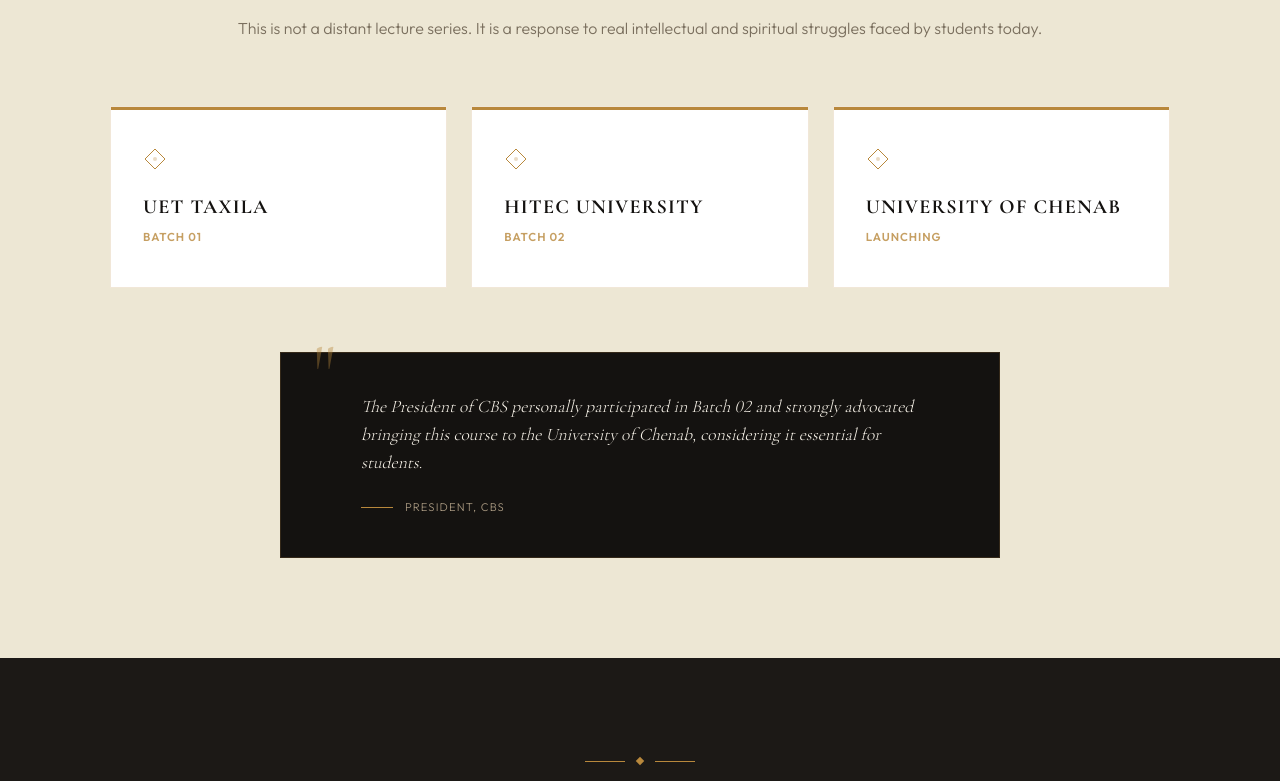
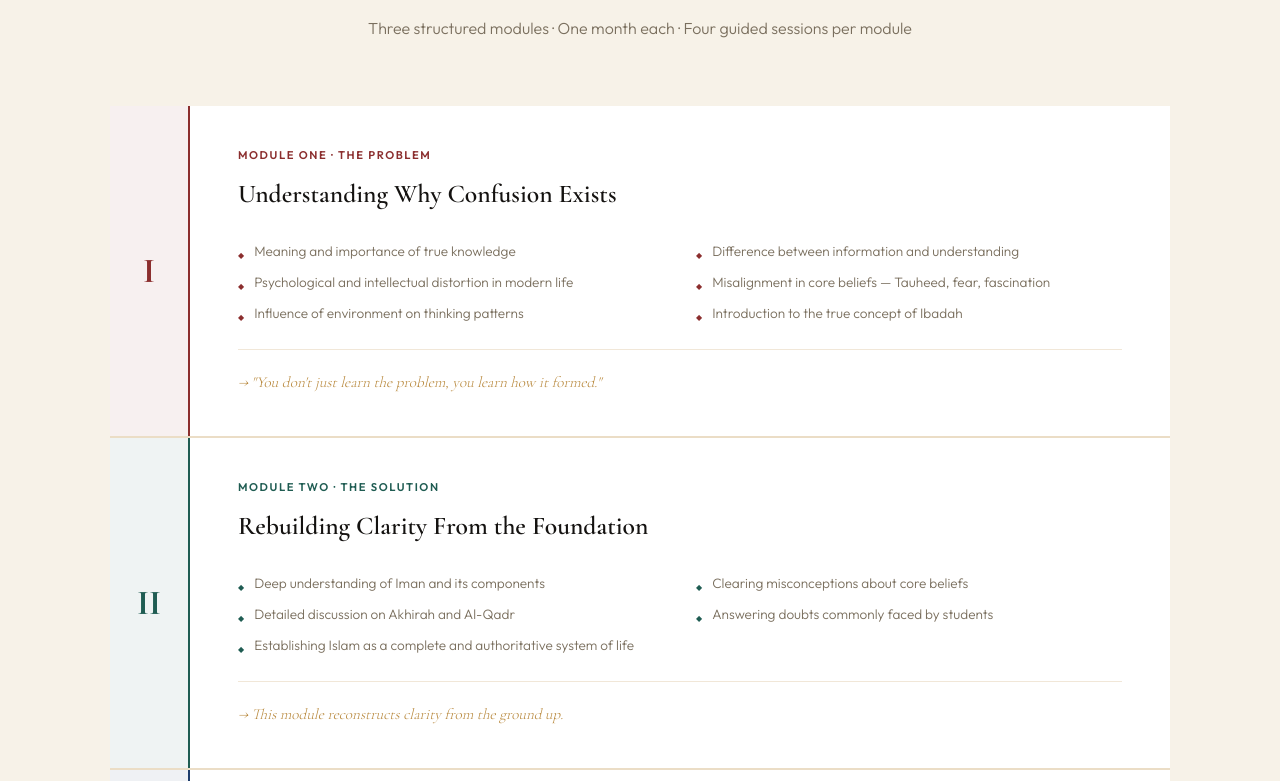
Before and after one commit to mhazmatjunior/The-Blinded-Muslim, a Next.js app: page / in a window 1280 px wide. Shown: the part 2139-2920 px from the top of the page. Built offline with nearby package versions, Linux system fonts and the light colour scheme.

Commit message:
feat: reorder sections for better narrative flow

```diff
--- a/app/page.js
+++ b/app/page.js
@@ -23,12 +23,12 @@
       <main>
         <Hero />
         <ProblemSection />
-        <CredibilitySection />
-        <PosterSection />
         <ModulesSection />
         <TransformationSection />
         <WhyDifferentSection />
         <WhoSection />
+        <PosterSection />
+        <CredibilitySection />
         <EnrollSection />
         <FinalMessage />
       </main>
```
